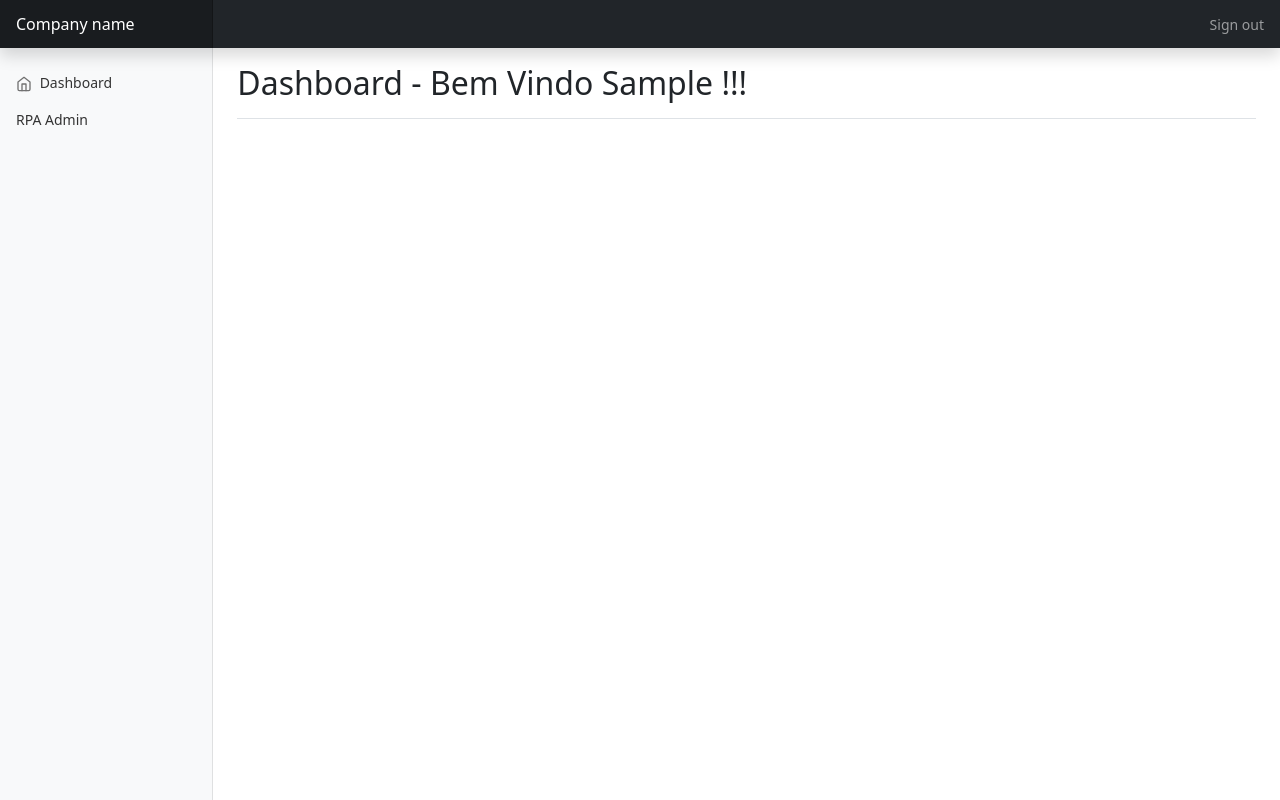
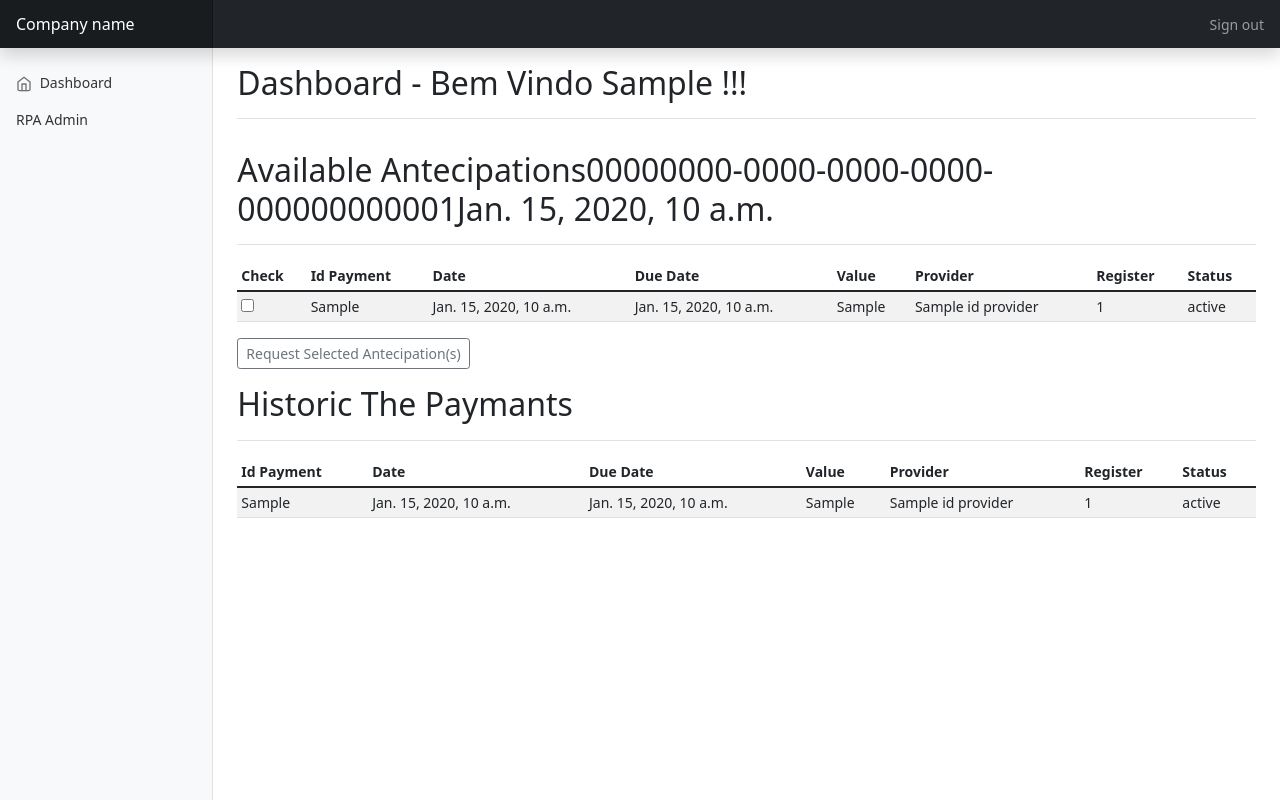
Before and after one commit to LeonardoCDP/Codepay, a Django app: template core/templates/index.html in a window 1280 px wide. Run offline with Django 3.2, Linux system fonts and the light colour scheme; the first user in the database is signed in; tables that the repository leaves empty hold one stand-in row (Sample ...); the template is opened without the code that fills it: values named after a table or form of the project are taken from there, most other values are stand-ins (such as "Sample title", 1, 10 or a date in 2020); some libraries are stand-ins or nearby versions.

Commit message:
dev new models, views and more

```diff
--- a/core/models.py
+++ b/core/models.py
@@ -1,6 +1,7 @@
 from django.db import models
 from utils.models import Base
 from django.contrib.auth.models import User
+import uuid
 
 
 class Profile(Base):
@@ -8,56 +9,64 @@ class Profile(Base):
         verbose_name = 'perfil'
         verbose_name_plural = 'perfis'
 
+    id = models.UUIDField(primary_key=True, default=uuid.uuid4)
     user = models.OneToOneField(User, on_delete=models.CASCADE)
 
     def __str__(self):
-        return "perfil do usuário {}".format(self.user)
+        return f'perfil do usuário {self.user}'
 
 
 class Provider(Base):
     class Meta:
-        verbose_name = 'Fornecedor'
-        verbose_name_plural = 'Fornecedores'
+        verbose_name = 'fornecedor'
+        verbose_name_plural = 'fornecedores'
+        ordering = ['name']
 
-    register = models.CharField('CNPJ', max_length=14, primary_key=True)
+    def __str__(self):
+        """String for representing the Model Object"""
+        return f'{self.name}'
+
+    id_register = models.CharField('CNPJ', max_length=14, primary_key=True)
+    id_user = models.ForeignKey(Profile, on_delete=models.CASCADE, verbose_name='Usuario')
     name = models.CharField('Nome da Empresa', max_length=100)
     address = models.CharField('Endereço', max_length=100)
-    email_address = models.EmailField('E-mail', max_length=100)
+    email = models.EmailField('E-mail', max_length=100)
+    phone = models.CharField('Telefone', max_length=100)
+    site = models.CharField('Site', max_length=100)
 
 
 class Payment(Base):
     class Meta:
-        verbose_name = 'Pagamento'
-        verbose_name_plural = 'Pagamentos'
+        verbose_name = 'pagamento'
+        verbose_name_plural = 'pagamentos'
+        ordering = ['due_date']
+
+    def __str__(self):
+        """String for representing the Model Object"""
+        return f'{self.id_provider.name}({self.id_payment})'
 
     status_choices = (
-        ('Disponible', 'Disponible'),
-        ('Not_Disponible', 'Not_Disponible'),
-        ('Requested', 'Requested'),
-        ('Released', 'Released'),
-        ('Denied', 'Denied'),
+        ('disponible', 'Disponible'),
+        ('not_disponible', 'Not_Disponible'),
+        ('requested', 'Requested'),
+        ('released', 'Released'),
+        ('denied', 'Denied'),
     )
 
-    id_payment = models.BigAutoField(primary_key=True)
-    provider = models.ForeignKey('Provider', on_delete=models.CASCADE, verbose_name='Fornecedor')
+    id_payment = models.UUIDField(primary_key=True, default=uuid.uuid4)
+    id_provider = models.ForeignKey(Provider, on_delete=models.CASCADE, verbose_name='Fornecedor')
     due_date = models.DateField('Data de vencimento')
-    value_original = models.FloatField('Valor original', max_length=30)
-    value_new = models.FloatField('Novo Valor', max_length=30)
-    status = models.CharField(max_length=14, choices=status_choices, default='Disponible')
-
-
-class ProviderToProfile(models.Model):
-    provider = models.ForeignKey(
-        Provider, on_delete=models.CASCADE, blank=True, null=True)
-    user = models.ForeignKey(
-        Profile, on_delete=models.CASCADE)
+    original_value = models.FloatField('Valor original', max_length=30)
+    new_value = models.FloatField('Novo Valor', max_length=30)
+    status = models.CharField(max_length=14, choices=status_choices, default='disponible')
+    doc_number = models.CharField('Numero do Boleto', max_length=255, null=True, blank=True)
 
 
 class PaymentLog(Base):
     class Meta:
-        verbose_name = 'Log de Pagamento'
-        verbose_name_plural = 'Logs de Pagamentos'
+        verbose_name = 'log de pagamento'
+        verbose_name_plural = 'logs de pagamentos'
 
-    user_id = models.ForeignKey(User, models.DO_NOTHING, related_name='logs')
-    payment_id = models.ForeignKey(Payment, models.DO_NOTHING)
+    user_agent = models.CharField(max_length=512)
     status = models.CharField('Status', max_length=50)
+    id_payment = models.ForeignKey(Payment, models.DO_NOTHING, related_name='logs')
--- a/core/tasks.py
+++ b/core/tasks.py
@@ -3,7 +3,7 @@ from core.models import Payment, Provider
 from codepay_project.celery import app
 from datetime import date
 from core.mixins import (send_mail_mixin, payment_log_mixin,
-                         payment_status_mixin, get_user_provider_mixin)
+                         payment_status_mixin)#, get_user_provider_mixin)
 
 
 @app.task(bind=True)
@@ -30,7 +30,7 @@ def send_email_task(self, *args, **kwargs):
     send_mail_mixin(subject, to, template_name, context)
     return True
 
-
+'''
 @app.task(bind=True)
 def not_disponible_task(self):
     to_status = 'Not_Disponible'
@@ -55,7 +55,7 @@ def not_disponible_task(self):
                                     'old_status': old_status,
                                     'to_status': to_status, })
 
-
+'''
 @app.task(bind=True)
 def hello(self):
     print('hello')
--- a/core/templates/index.html
+++ b/core/templates/index.html
@@ -7,8 +7,81 @@
         <h1 class="h2">Dashboard - Bem Vindo {{ user.first_name }} !!!</h1>
     </div>
 
+<div class="d-flex justify-content-between flex-wrap flex-md-nowrap align-items-center pt-3 pb-2 mb-3 border-bottom">
+        <h2 class="h2">Available Antecipations{{ payment.id_payment }}{{ object.created }}</h2>
 
+    </div>
+    <div class="table-responsive">
+        <form action="." method="POST">
+            {% csrf_token %}
+            <table class="table table-striped table-sm">
+                <thead>
+                <tr>
+                    <th scope="col">Check</th>
+                    <th scope="col">Id Payment</th>
+                    <th scope="col">Date</th>
+                    <th scope="col">Due Date</th>
+                    <th scope="col">Value</th>
+                    <th scope="col">Provider</th>
+                    <th scope="col">Register</th>
+                    <th scope="col">Status</th>
+                </tr>
+                </thead>
+                <tbody>
+                {% for item in object_list %}
 
+                <tr>
+                    <td><input type="checkbox" id="payment" name="payment{{ forloop.counter }}" value={{ item.id_payment}}></td>
+                    <td>{{ item.id_payment }}</td>
+                    <td>{{ item.created }}</td>
+                    <td>{{ item.due_date }}</td>
+                    <td>{{ item.original_value }}</td>
+                    <td>{{ item.id_provider.name }}</td>
+                    <td>{{ item.id_provider.pk }}</td>
+                    <td>{{ item.status }}</td>
+                </tr>
+
+                {% endfor %}
+                </tbody>
+            </table>
+            <button type="submit" class="btn btn-sm btn-outline-secondary">Request Selected Antecipation(s)</button>
+        </form>
+
+        <div class="d-flex justify-content-between flex-wrap flex-md-nowrap align-items-center pt-3 pb-2 mb-3 border-bottom">
+            <h2 class="h2">Historic The Paymants</h2>
+        </div>
+        <div class="table-responsive">
+            <table class="table table-striped table-sm">
+                <thead>
+                <tr>
+                    <th scope="col">Id Payment</th>
+                    <th scope="col">Date</th>
+                    <th scope="col">Due Date</th>
+                    <th scope="col">Value</th>
+                    <th scope="col">Provider</th>
+                    <th scope="col">Register</th>
+                    <th scope="col">Status</th>
+                </tr>
+
+                </thead>
+                <tbody>
+                {% for item in object_list %}
+                {% if item.status != 'Disponible' %}
+                <tr>
+                    <td>{{ item.id_payment }}</td>
+                    <td>{{ item.created }}</td>
+                    <td>{{ item.due_date }}</td>
+                    <td>{{ item.new_value }}</td>
+                    <td>{{ item.id_provider.name }}</td>
+                    <td>{{ item.id_provider.pk }}</td>
+                    <td>{{ item.status }}</td>
+                </tr>
+                {% endif %}
+                {% endfor %}
+                </tbody>
+            </table>
+        </div>
+    </div>
 </main>
 
 {% endblock content %}
--- a/docker-compose.yml
+++ b/docker-compose.yml
@@ -8,7 +8,7 @@ services:
       - ../pgdata:/var/lib/postgresql/data
     environment:
       - LC_ALL=C.UTF-8
-      - POSTGRES_PASSWORD=b6d:XFW+e02IS(Dw
+      - POSTGRES_PASSWORD=codepay_project
       - POSTGRES_USER=codepay_project
     ports:
       - 5432:5432
```
Also changed, not shown: api/viewsets.py (+5 -6 lines), core/admin.py (+4 -9 lines), core/forms.py (added, +8 -0 lines), core/mixins.py (+5 -8 lines), core/templates/rpa.html (+10 -10 lines), core/views.py (+51 -6 lines), core/migrations/0001_initial.py, core/migrations/0002_alter_paymentlog_user_id.py (deleted).
